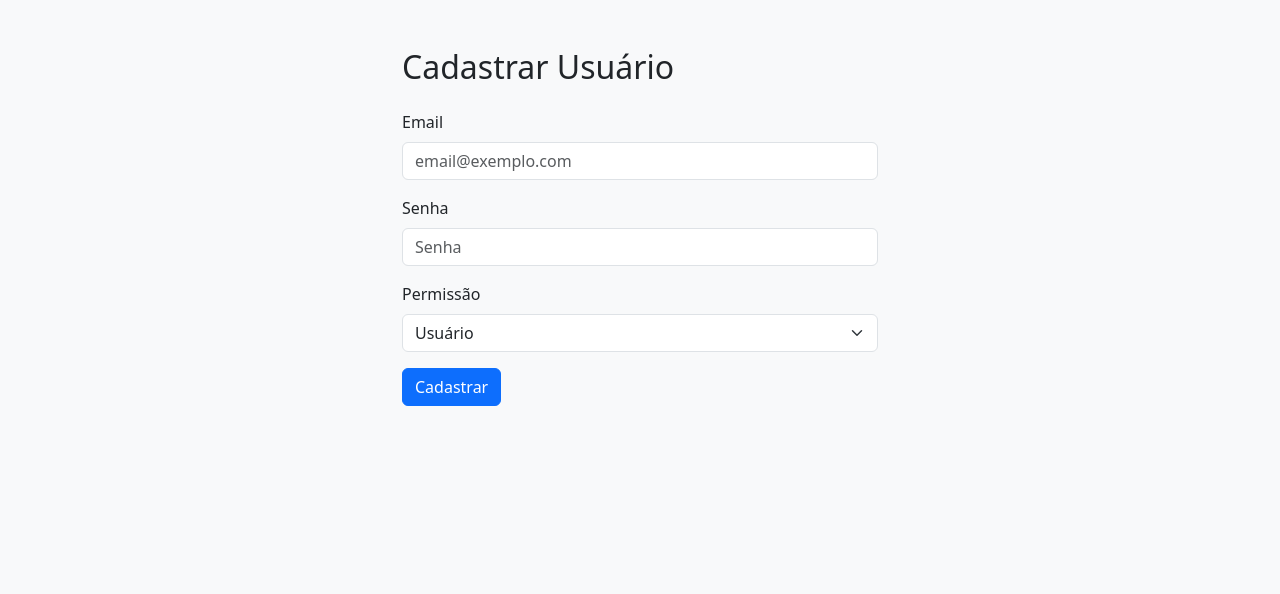
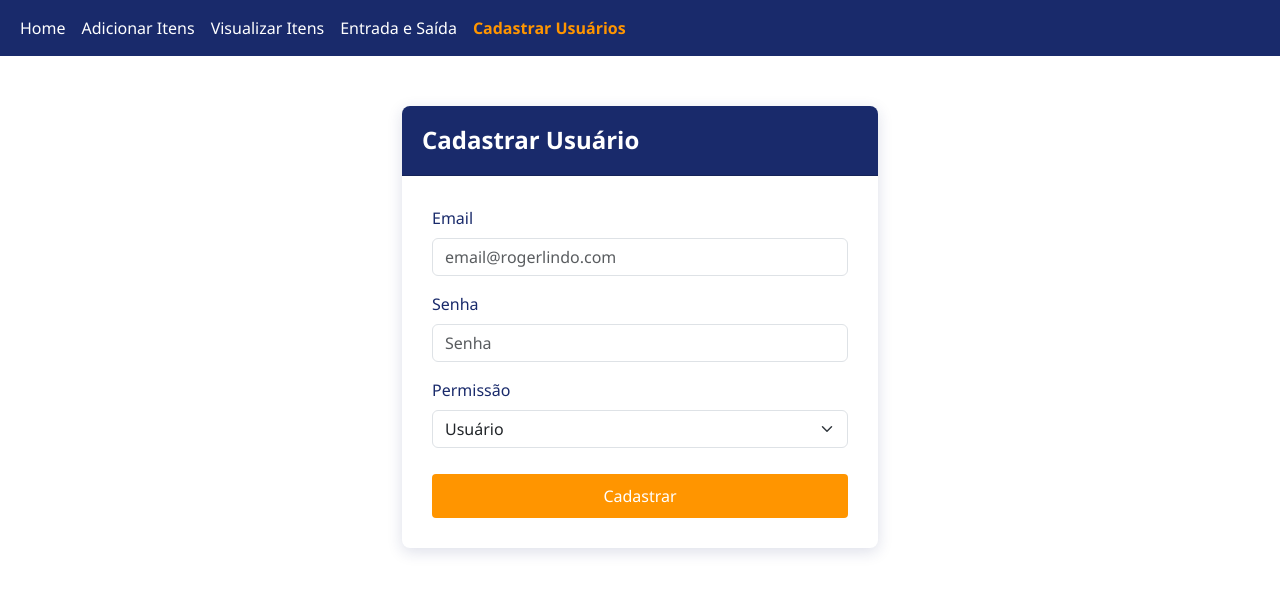
Before and after one commit to linco-777/cavalo-de-relogio-do-batman, a Flask app: page /cadastroadm in a window 1280 px wide. Shown: the top 594 px of the page. Run offline with Flask 3, Linux system fonts and the light colour scheme; the visitor is signed in with stand-in values (Sample User, id 1); some libraries are stand-ins or nearby versions.

Commit message:
Versão 1.8

```diff
--- /dev/null
+++ b/static/cadastro.css
@@ -0,0 +1,60 @@
+body {
+    background-color: #ffffff;
+    font-family: 'Segoe UI', sans-serif;
+}
+.navbar {
+    background-color: #192A6B !important;
+}
+.navbar .nav-link {
+    color: #ffffff !important;
+}
+.navbar .nav-link:hover,
+.navbar .nav-link.active {
+    color: #FF9500 !important;
+    font-weight: bold;
+}
+.container {
+    margin-top: 50px;
+    max-width: 500px;
+}
+.card {
+    border: none;
+    box-shadow: 0 4px 15px rgba(25, 42, 107, 0.15);
+    border-radius: 8px;
+}
+.card-header {
+    background-color: #192A6B;
+    border-radius: 8px 8px 0 0 !important;
+    padding: 20px;
+}
+.card-header h4 {
+    color: #ffffff;
+    margin: 0;
+    font-weight: bold;
+}
+.card-body {
+    padding: 30px;
+}
+.form-label {
+    color: #192A6B;
+    font-weight: 500;
+}
+.form-control:focus,
+.form-select:focus {
+    border-color: #192A6B;
+    box-shadow: 0 0 0 0.2rem rgba(25, 42, 107, 0.25);
+}
+.btn-cadastrar {
+    background-color: #FF9500;
+    border: none;
+    color: #ffffff;
+    padding: 10px;
+    border-radius: 4px;
+    font-size: 1rem;
+    cursor: pointer;
+    width: 100%;
+    margin-top: 10px;
+}
+.btn-cadastrar:hover {
+    background-color: #FF6800;
+}
--- a/templates/cadastro.html
+++ b/templates/cadastro.html
@@ -3,22 +3,40 @@
 <head>
     <meta charset="UTF-8">
     <meta name="viewport" content="width=device-width, initial-scale=1.0">
+    <title>Cadastro de Usuários</title>
     <link href="https://cdn.jsdelivr.net/npm/bootstrap@5.3.8/dist/css/bootstrap.min.css" rel="stylesheet">
-    <link rel>
-    <title>Cadastro de Usuários</title>
+    <script src="https://cdn.jsdelivr.net/npm/bootstrap@5.3.8/dist/js/bootstrap.bundle.min.js"></script>
+    <script src="https://cdn.jsdelivr.net/npm/sweetalert2@11"></script>
+    <link rel="stylesheet" href="/static/cadastro.css">
 </head>
-<body class="bg-light">
-    <div class="container mt-5" style="max-width: 500px;">
-        <h2 class="mb-4">Cadastrar Usuário</h2>
+<body>
+    <nav class="navbar navbar-expand-lg">
+        <div class="container-fluid">
+            <button class="navbar-toggler" type="button" data-bs-toggle="collapse" data-bs-target="#navbarNav">
+                <span class="navbar-toggler-icon"></span>
+            </button>
+            <div class="collapse navbar-collapse" id="navbarNav">
+                <ul class="navbar-nav">
+                    <li class="nav-item"><a class="nav-link" href="/home">Home</a></li>
+                    <li class="nav-item"><a class="nav-link" href="/tbladd">Adicionar Itens</a></li>
+                    <li class="nav-item"><a class="nav-link" href="/tblvizu">Visualizar Itens</a></li>
+                    <li class="nav-item"><a class="nav-link" href="/tblmove">Entrada e Saída</a></li>
+                    <li class="nav-item"><a class="nav-link active" href="/cadastroadm">Cadastrar Usuários</a></li>
+                </ul>
+            </div>
+        </div>
+    </nav>
 
-        {% for categoria, mensagem in get_flashed_messages(with_categories=true) %}
-            <div class="alert alert-{{ categoria }}">{{ mensagem }}</div>
-        {% endfor %}
-
+    <div class="container">
+        <div class="card">
+            <div class="card-header">
+                <h4>Cadastrar Usuário</h4>
+            </div>
+            <div class="card-body">
                 <form method="POST" action="/cadastroadm">
                     <div class="mb-3">
                         <label class="form-label">Email</label>
-                <input type="email" name="email" class="form-control" placeholder="email@exemplo.com" required>
+                        <input type="email" name="email" class="form-control" placeholder="email@rogerlindo.com" required>
                     </div>
                     <div class="mb-3">
                         <label class="form-label">Senha</label>
@@ -31,8 +49,22 @@
                             <option value="admin">Administrador</option>
                         </select>
                     </div>
-            <button type="submit" class="btn btn-primary">Cadastrar</button>
+                    <button type="submit" class="btn-cadastrar w-100">Cadastrar</button>
                 </form>
             </div>
+        </div>
+    </div>
+    {% if get_flashed_messages() %}
+        {% set msgs = get_flashed_messages(with_categories=true) %}
+        <script>
+            {% for categoria, mensagem in msgs %}
+                Swal.fire({
+                    icon: '{{ "success" if categoria == "success" else "error" }}',
+                    title: '{{ mensagem }}',
+                    confirmButtonColor: '#192A6B'
+                });
+            {% endfor %}
+        </script>
+    {% endif %}
 </body>
 </html>
--- a/templates/home.html
+++ b/templates/home.html
@@ -37,6 +37,5 @@
             </div>
         </div>
     </nav>
-
 </body>
 </html>
--- a/templates/login.html
+++ b/templates/login.html
@@ -28,5 +28,4 @@
         <button id="entrar" class="btn btn-primary" type="submit">Entrar</button>
     </form>
 </body>
-</body>
 </html>
```
Lines whose indentation alone changed are shown as unchanged.
